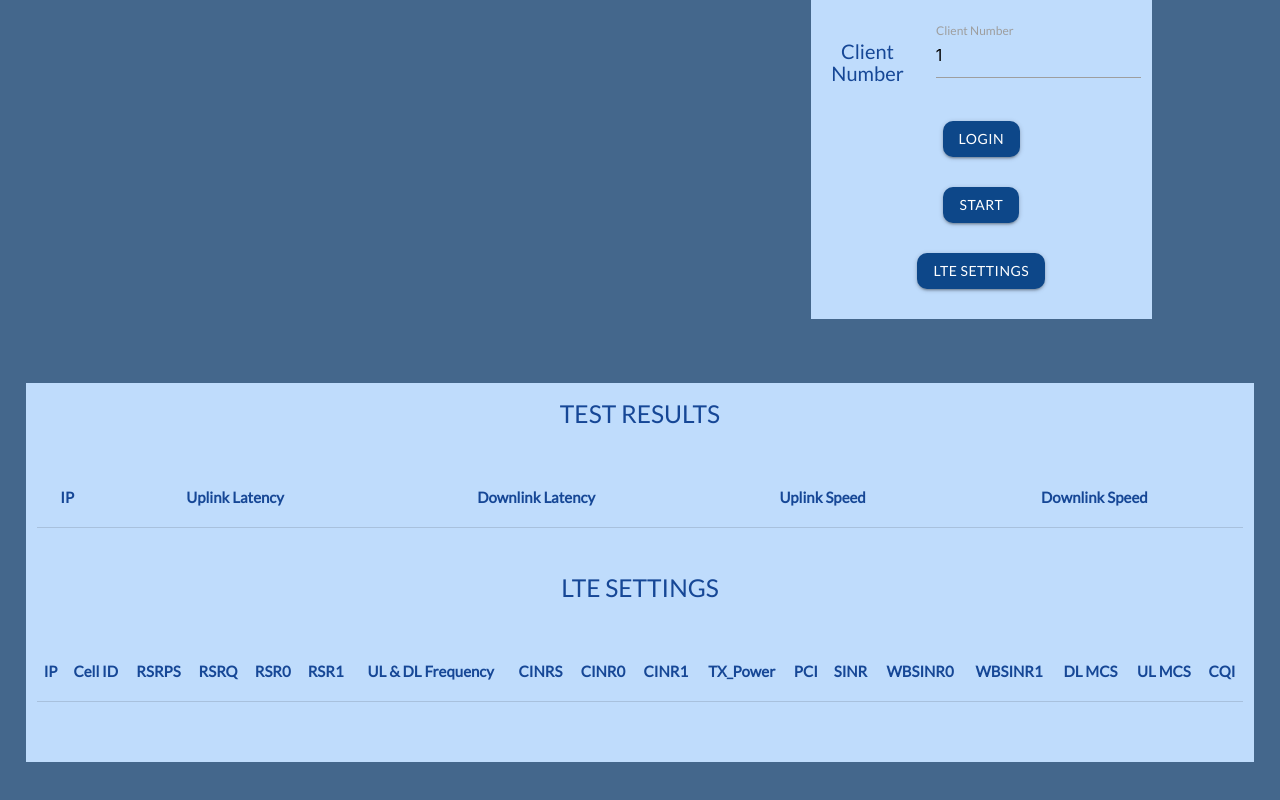
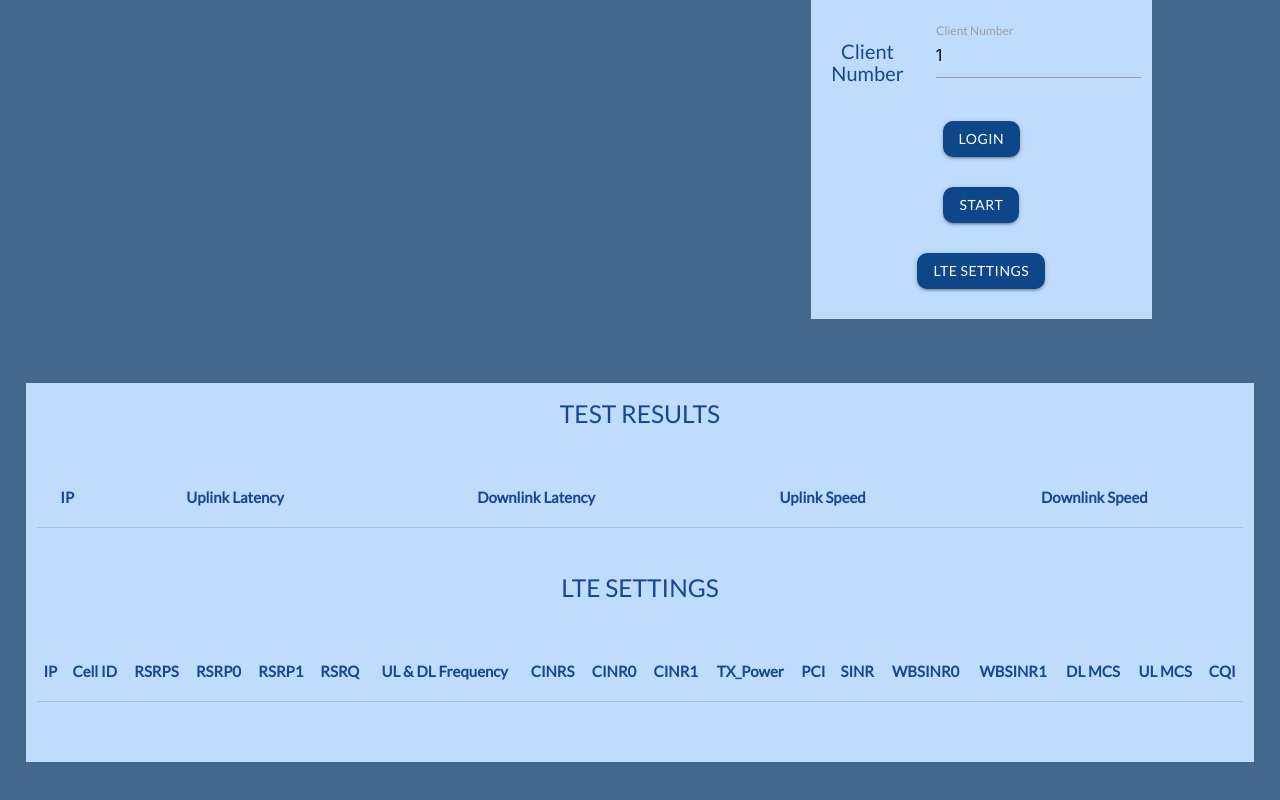
Before and after one commit to nithika-p/nithika-p.github.io, a plain HTML site: page ems.html in a window 1280 px wide. Shown: the part 1070-1870 px from the top of the page. Drawn offline with nearby package versions, Linux system fonts and the light colour scheme.

Commit message:
software info added

```diff
--- a/ems.html
+++ b/ems.html
@@ -1,4 +1,10 @@
 <!DOCTYPE html>
+<!--================================================================================
+  Item Name: TUMT software (Tejas UE Management Tool)
+  Version: 1.0
+  Author: Nithika .P
+  Author URL: https://themeforest.net/user/pixinvent/portfolio
+  ================================================================================ -->
 <html>
 <head>
 
@@ -370,9 +376,9 @@
                 <th>IP</th>
                 <th>Cell ID</th>
                 <th>RSRPS</th>
+                <th>RSRP0</th>
+                <th>RSRP1</th>
                 <th>RSRQ</th>
-                <th>RSR0</th>
-                <th>RSR1</th>
                 <th>UL & DL Frequency</th>
                 <th>CINRS</th>
                 <th>CINR0</th>
```
Also changed, not shown: ems_alt.html (+5 -0 lines).
